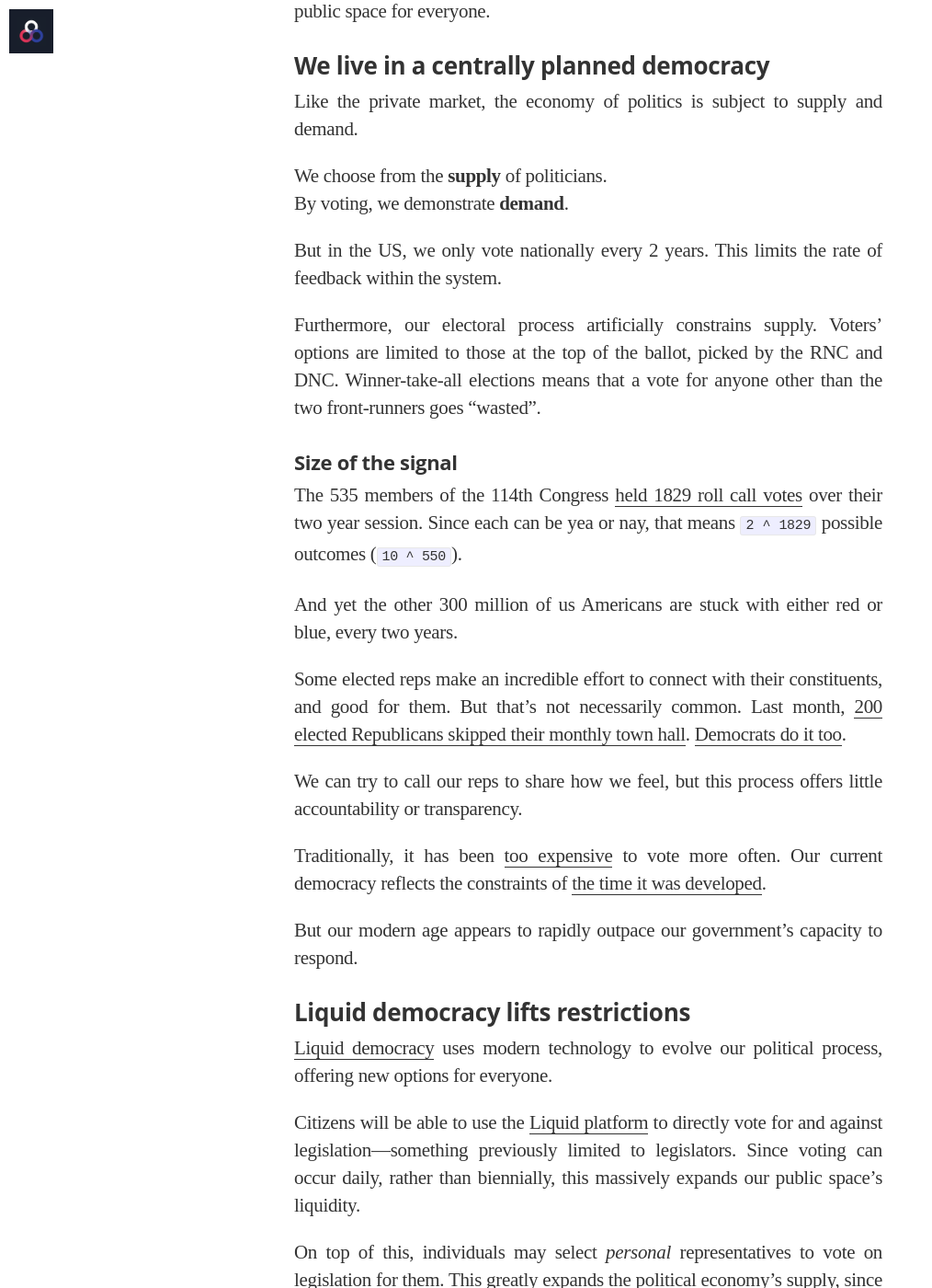
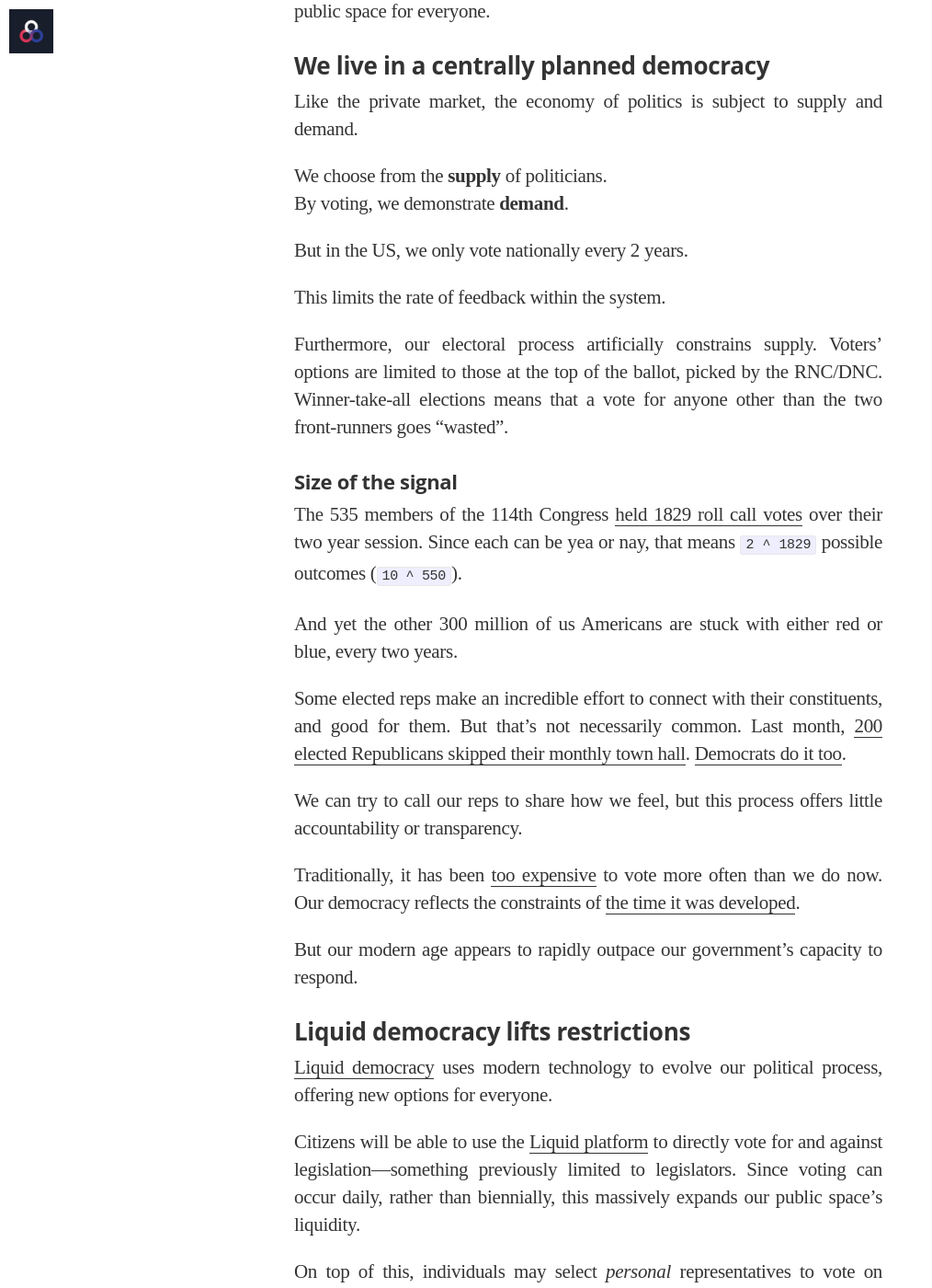
Before and after one commit to voteliquid/blog, a Jekyll site: the page built from _posts/2017-04-12-liquid-democracy-and-a-free-political-economy.md, in a window 1280 px wide and 1400 px high, scrolled down 710 px. Shown: the whole window at 92% size, without its empty margins (0-1014 px from the left). Built offline with Jekyll 4.4.1, drawn with Linux system fonts in a browser that asks for light colours; nearby versions of some CDN libraries; some web fonts are replaced.

Commit message:
Tweak FPE

```diff
--- a/_posts/2017-04-12-liquid-democracy-and-a-free-political-economy.md
+++ b/_posts/2017-04-12-liquid-democracy-and-a-free-political-economy.md
@@ -21,9 +21,11 @@ Like the private market, the economy of politics is subject to supply and demand
 We choose from the **supply** of politicians.
 By voting, we demonstrate **demand**.
 
-But in the US, we only vote nationally every 2 years. This limits the rate of feedback within the system.
+But in the US, we only vote nationally every 2 years.
 
-Furthermore, our electoral process artificially constrains supply. Voters’ options are limited to those at the top of the ballot, picked by the RNC and DNC. Winner-take-all elections means that a vote for anyone other than the two front-runners goes “wasted”.
+This limits the rate of feedback within the system.
+
+Furthermore, our electoral process artificially constrains supply. Voters’ options are limited to those at the top of the ballot, picked by the RNC/DNC. Winner-take-all elections means that a vote for anyone other than the two front-runners goes “wasted”.
 
 #### Size of the signal
 
@@ -35,7 +37,7 @@ Some elected reps make an incredible effort to connect with their constituents,
 
 We can try to call our reps to share how we feel, but this process offers little accountability or transparency.
 
-Traditionally, it has been [too expensive](https://twitter.com/dsernst/status/845566576245927936) to vote more often. Our current democracy reflects the constraints of [the time it was developed](/2017/02/09/why-hasnt-voting-changed/).
+Traditionally, it has been [too expensive](https://twitter.com/dsernst/status/845566576245927936) to vote more often than we do now. Our democracy reflects the constraints of [the time it was developed](/2017/02/09/why-hasnt-voting-changed/).
 
 But our modern age appears to rapidly outpace our government's capacity to respond.
 
```
